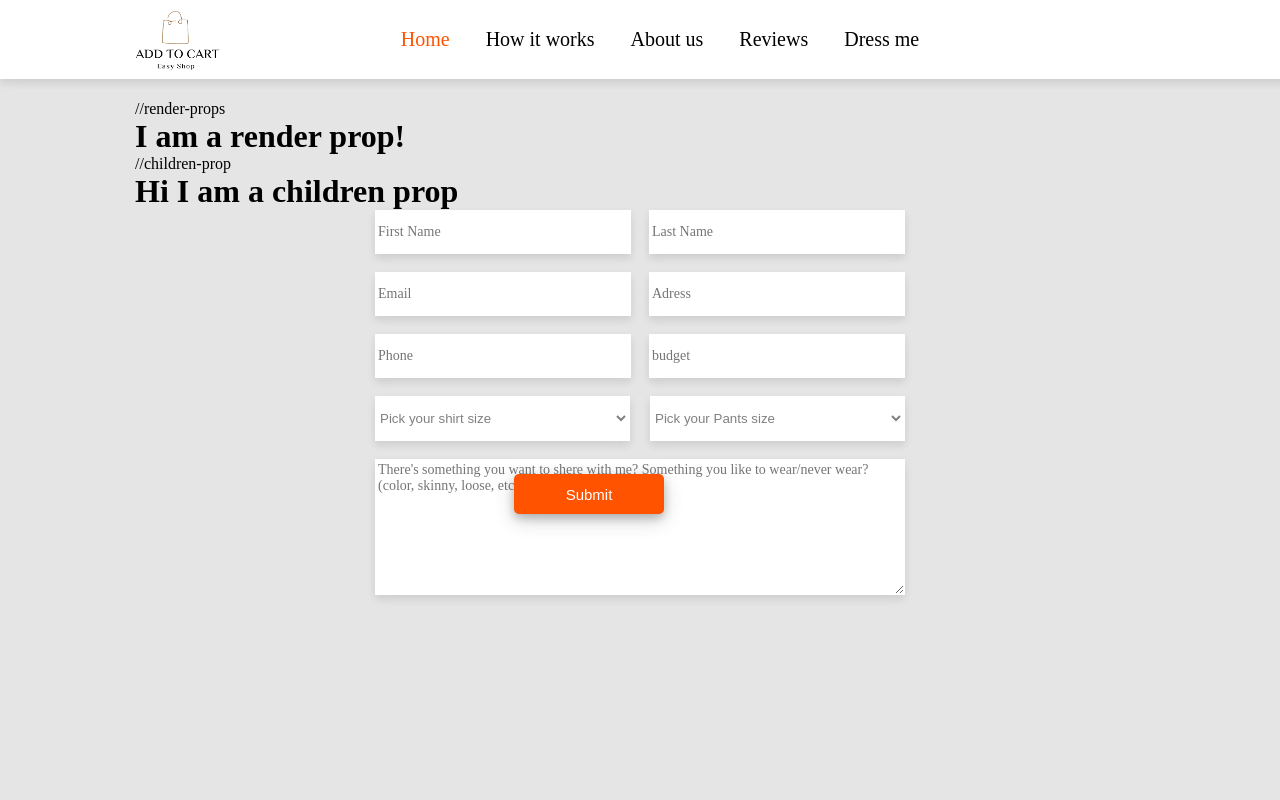
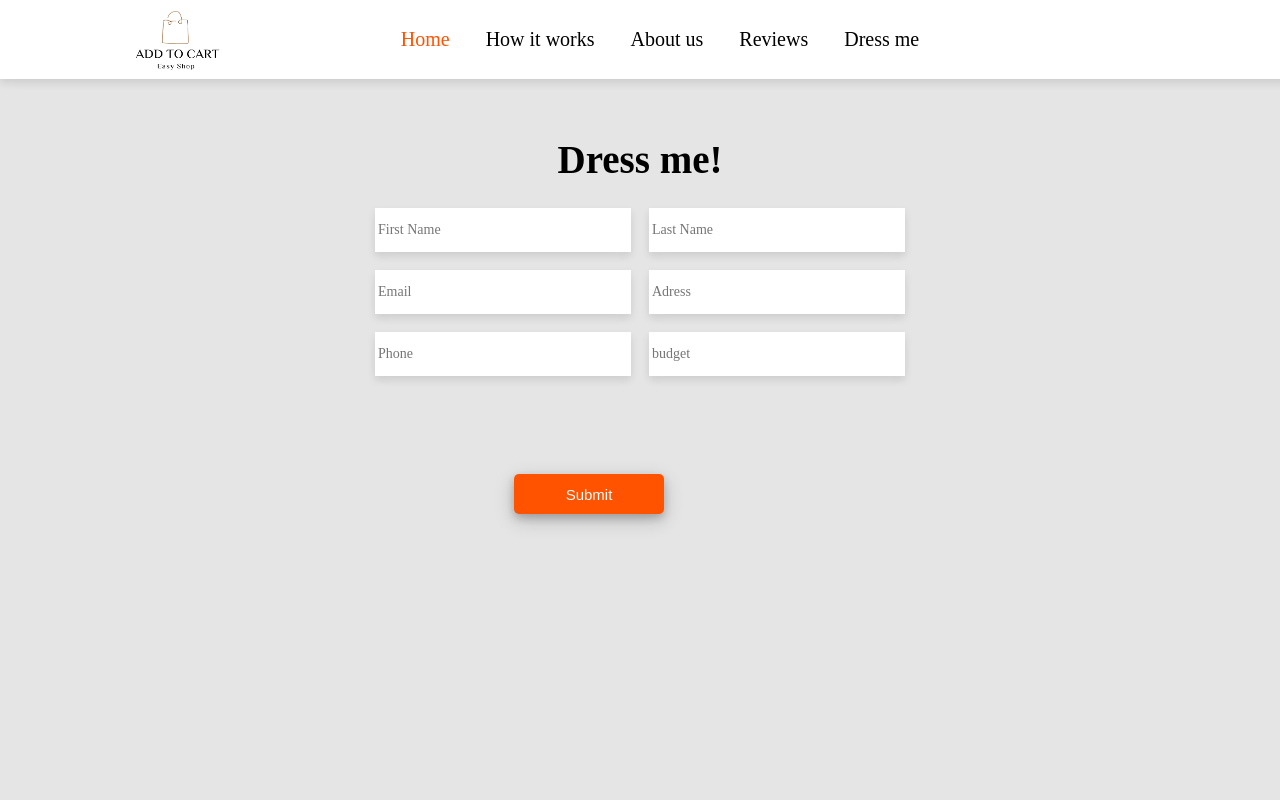
Before and after one commit to hilashay/shopping-app, a React (Create React App) app: page /form-section in a window 1280 px wide. Shown: the top 800 px of the page. Built offline with nearby package versions, Linux system fonts and the light colour scheme.

Commit message:
fix form from formik

```diff
--- a/src/modules/DressMe/DressMe.tsx
+++ b/src/modules/DressMe/DressMe.tsx
@@ -1,36 +1,26 @@
 import styled from "styled-components";
 import { SectionContainer, Button } from "../../components/General.styled";
-import { Field, Formik, useFormik } from "formik";
+import { Field, Formik, useFormik, Form } from "formik";
 import { validate } from "./validate";
 import PersonalDetails from "./PersonalDeatails";
 import Sizes from "./Sizes";
 import TextArea from "./TextArea";
-import { render } from "react-dom";
-import Hila from "./Hila";
-import Idan from "./Idan";
-import Sefi from "./Sefi";
 
 const DressMe = () => {
   return (
     <Container id="form-section">
-      {/* <Title>Dress me!</Title> */}
-      //render-props
-      <Hila render={() => <h1>I am a render prop!</h1>} />
-      //children-prop
-      <Sefi>
-        <Idan />
-      </Sefi>
+      <Title>Dress me!</Title>
       <Formik
         initialValues={{
           email: "",
           firstName: "",
-          // lastName: "",
-          // adress: "",
-          // phone: "",
-          // budget: "",
-          // shirtSize: "",
-          // pantsSize: "",
-          // other: "",
+          lastName: "",
+          adress: "",
+          phone: "",
+          budget: "",
+          shirtSize: "",
+          pantsSize: "",
+          other: "",
         }}
         validate={validate}
         onSubmit={(values) => {
@@ -39,12 +29,12 @@ const DressMe = () => {
         }}
       >
         {(initialValues) => (
-          <Form>
+          <StyledForm>
             <PersonalDetails {...initialValues} />
-            <Sizes />
-            <TextArea />
+            {/* <Sizes />
+            <TextArea /> */}
             <FormButton type="submit">Submit</FormButton>
-          </Form>
+          </StyledForm>
         )}
       </Formik>
     </Container>
@@ -71,7 +61,7 @@ const Title = styled.h1`
   margin: 37px 0 26px;
 `;
 
-const Form = styled.form`
+const StyledForm = styled(Form)`
   display: flex;
   width: 100%;
   flex-direction: column;
```
